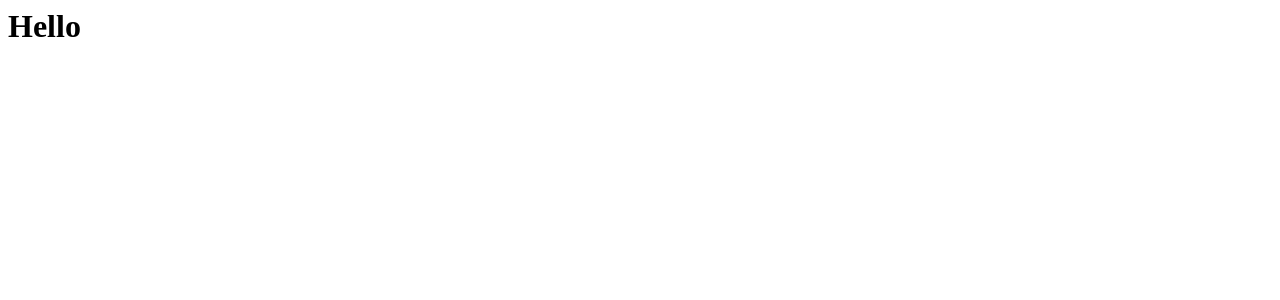
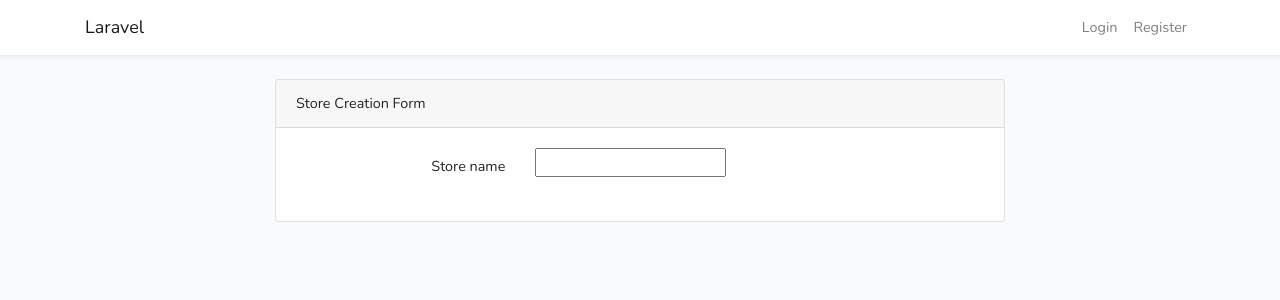
Before and after one commit to SalmaMeniawy/E-Commerce-Application-with-Laravel, a Laravel app: page /stores/create in a window 1280 px wide. Before the commit the part shown is almost empty. Shown: the top 300 px of the page. Run offline with Laravel 8, Linux system fonts and the light colour scheme; style sheets or scripts are compiled from the project's sources.

Commit message:
start in creating store form

```diff
--- a/resources/views/store/create_store.blade.php
+++ b/resources/views/store/create_store.blade.php
@@ -1 +1,26 @@
-<h1>Hello</h1>
+
+@extends('layouts.app')
+@section('content')
+
+        <div class="container">
+         <div class="row justify-content-center">
+            <div class="col-md-8">
+             <div class="card">
+                  <div class="card-header">Store Creation Form</div>
+                  <div class="card-body">
+                    <form method="post" action=" ">
+                    @csrf
+                         <div class="form-group row">
+                             <label for="store_name" class="col-md-4 col-form-label text-md-right">Store name                 </label>
+                             <div class="col-md-6">
+                                 <input name="store_name" type="text">
+                             </div>
+                        </div>
+                    </form>
+                 </div>
+              </div>
+           </div>
+         </div>
+        </div>
+
+@endsection
```
